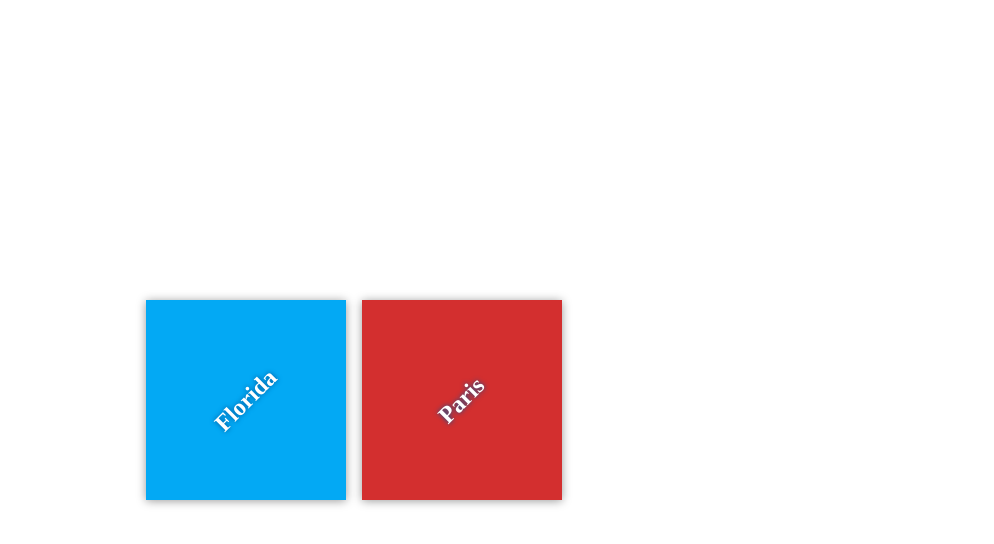
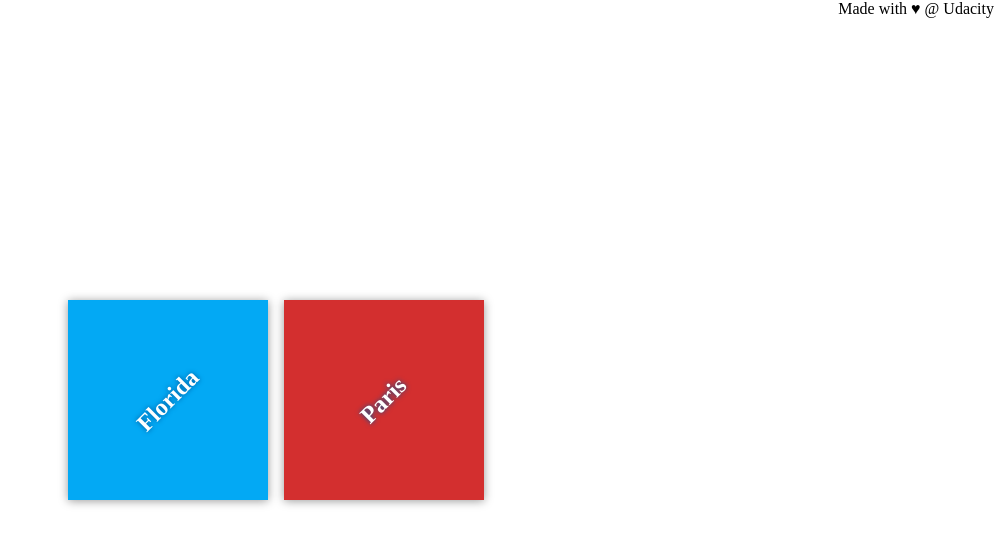
Before and after one commit to yousef8/my-travel-plans-cut1, a plain HTML site: page index.html in a window 1280 px wide. Shown: the whole page, without its empty margins (286-1280 px from the left). Drawn offline with Linux system fonts and the light colour scheme; files that its build step writes are made by us from their sources.

Commit message:
adding footer

```diff
--- a/index.html
+++ b/index.html
@@ -21,4 +21,7 @@
     </div>
 
 </body>
+ <footer>
+        Made with ♥ @ Udacity
+    </footer>
 </html>
```
